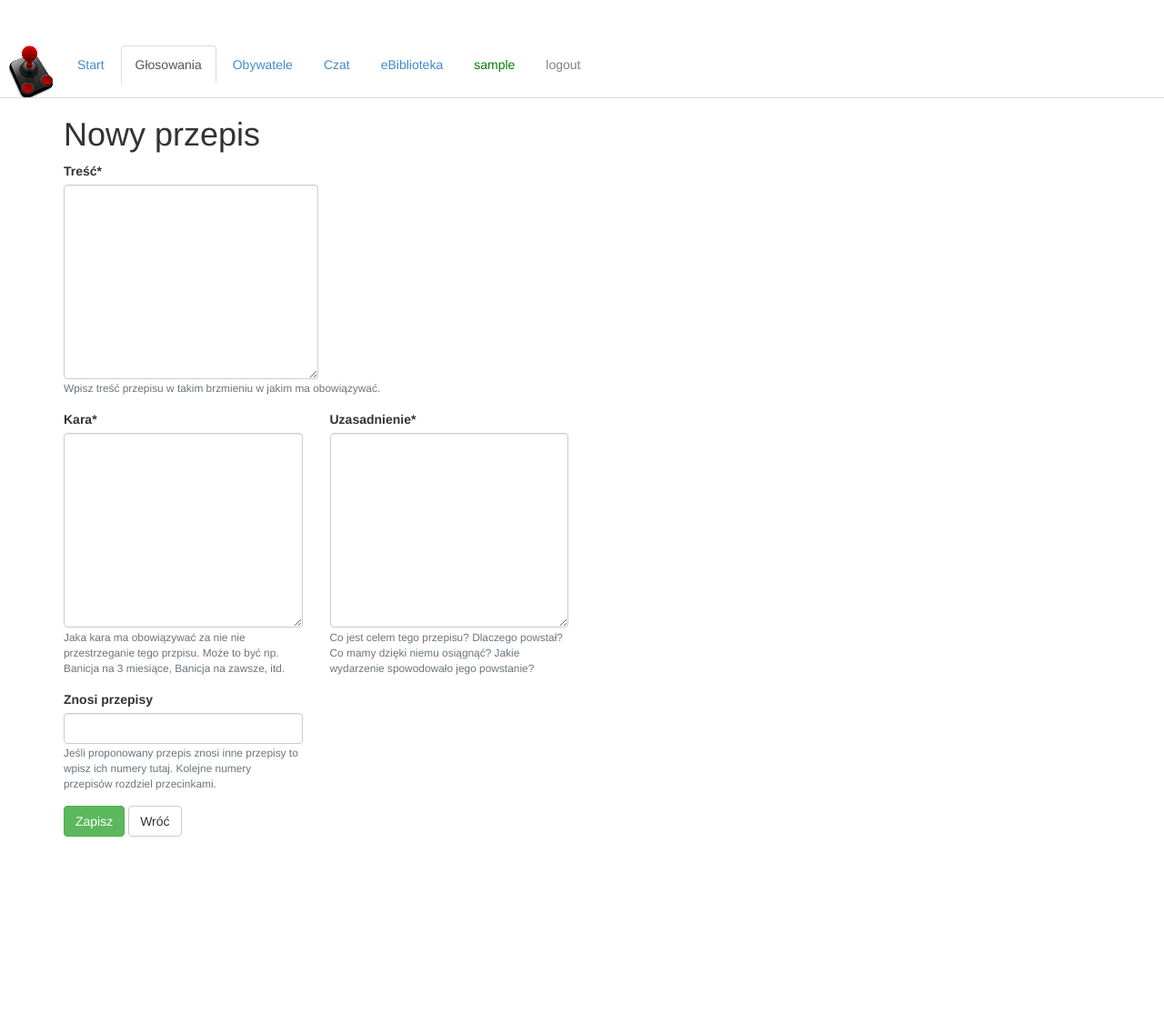
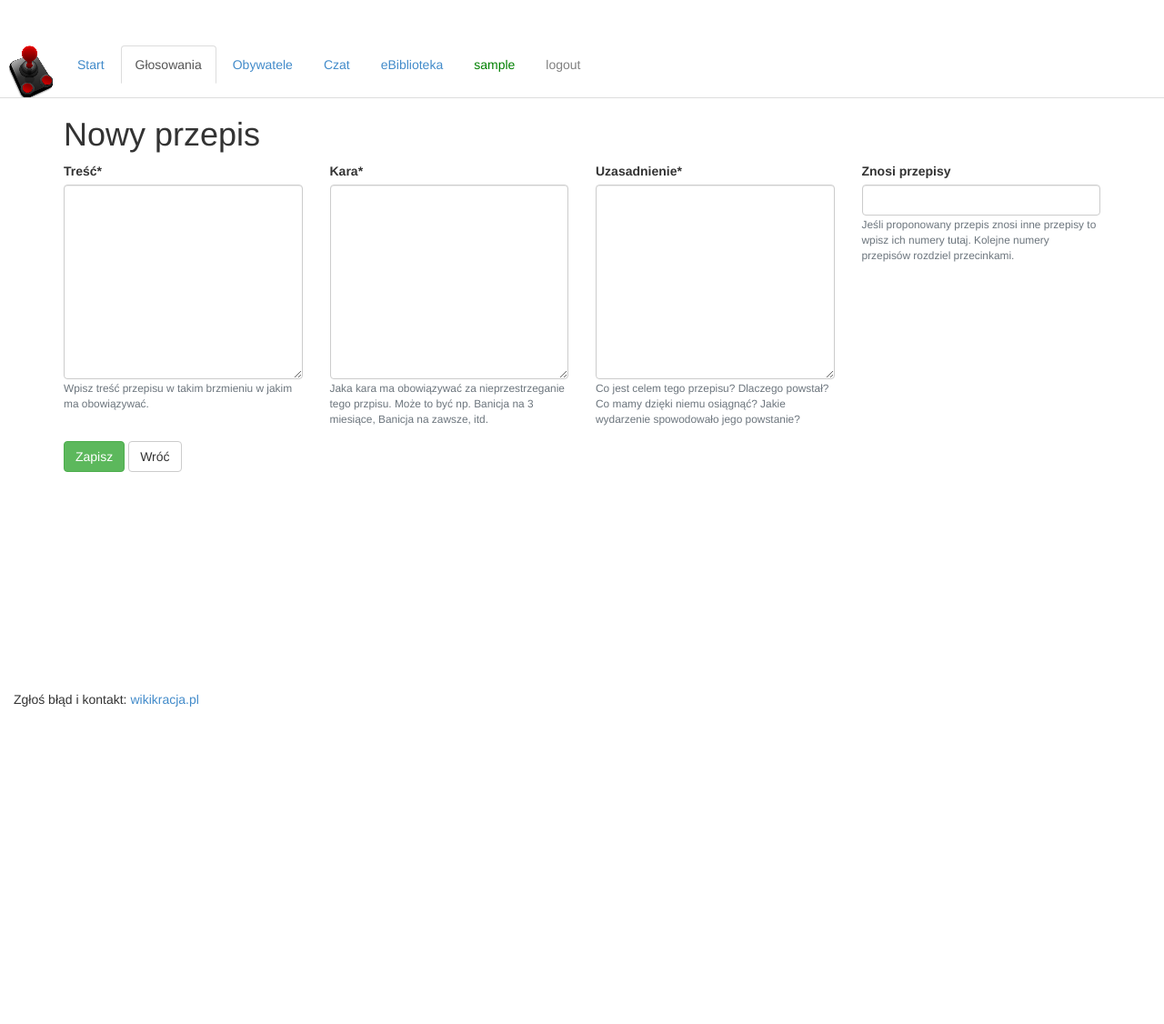
Before and after one commit to soma115/wikikracja, a Django app: page /glosowania/nowy/ in a window 1280 px wide. Shown: the top 1126 px of the page at 91% size. After the commit the page ends 777 px from the top, so only its background shows below. Run offline with Django 3.2, Linux system fonts and the light colour scheme; the visitor is signed in with stand-in values (Sample User, id 1); some libraries are stand-ins or nearby versions.

Commit message:
chat_fde

```diff
--- a/glosowania/models.py
+++ b/glosowania/models.py
@@ -9,27 +9,18 @@ base_dir = os.path.abspath('.')
 class Decyzja(models.Model):
     autor = models.CharField(max_length=200)
     tresc = models.TextField(max_length=500, null=True, verbose_name='Treść',
-                             help_text='Wpisz treść przepisu w takim brzmieniu\
-                                 w jakim ma obowiązywać.')
+                             help_text='Wpisz treść przepisu w takim brzmieniu w jakim ma obowiązywać.')
     kara = models.TextField(max_length=500, null=True, verbose_name='Kara',
-                            help_text='Jaka kara ma obowiązywać za nie\
-                                nie przestrzeganie tego przpisu. Może to być\
-                                np. Banicja na 3 miesiące, Banicja na zawsze,\
-                                itd.')
+                            help_text='Jaka kara ma obowiązywać za nieprzestrzeganie tego przpisu. Może to być np. Banicja na 3 miesiące, Banicja na zawsze, itd.')
     uzasadnienie = models.TextField(max_length=1500,
                                     null=True,
                                     verbose_name='Uzasadnienie',
-                                    help_text='Co jest celem tego przepisu?\
-                                        Dlaczego powstał? Co mamy dzięki niemu\
-                                        osiągnąć? Jakie wydarzenie spowodowało\
-                                        jego powstanie?')
+                                    help_text='Co jest celem tego przepisu? Dlaczego powstał? Co mamy dzięki niemu osiągnąć? Jakie wydarzenie spowodowało jego powstanie?')
     znosi = models.CharField(max_length=500,
                              null=True,
                              blank=True,
                              verbose_name='Znosi przepisy',
-                             help_text='Jeśli proponowany przepis znosi inne\
-                                przepisy to wpisz ich numery tutaj. Kolejne\
-                                numery przepisów rozdziel przecinkami.')
+                             help_text='Jeśli proponowany przepis znosi inne przepisy to wpisz ich numery tutaj. Kolejne numery przepisów rozdziel przecinkami.')
     ile_osob_podpisalo = models.SmallIntegerField(editable=False, default=0)
     data_powstania = models.DateField(auto_now_add=True,
                                       editable=False,
--- a/glosowania/templates/glosowania/dodaj.html
+++ b/glosowania/templates/glosowania/dodaj.html
@@ -10,20 +10,19 @@
             {% comment %} {{ form|crispy }} {% endcomment %}
 
 <div class="row">
-                <div class="col-6">
+            <div class="col-md-3 col-sm-6 col-xs-12">
                 {{ form.tresc|as_crispy_field }}
             </div>
-            </div>
-            <div class="row">
-                <div class="col-3">
+
+            <div class="col-md-3 col-sm-6 col-xs-12">
                 {{ form.kara|as_crispy_field }}
             </div>
-                <div class="col-3">
+
+            <div class="col-md-3 col-sm-6 col-xs-12">
                 {{ form.uzasadnienie|as_crispy_field }}
             </div>
-            </div>
-            <div class="row">
-                <div class="col-3">
+
+            <div class="col-md-3 col-sm-6 col-xs-12">
                 {{ form.znosi|as_crispy_field }}
             </div>
 </div>
--- a/obywatele/templates/obywatele/szczegoly.html
+++ b/obywatele/templates/obywatele/szczegoly.html
@@ -17,8 +17,8 @@
 		{% else %}
 		<!--Podgląd cudzego profilu-->
 			<form action="#" method="get">
-		    <input class="btn btn-primary" type="submit" name="tak" value="Podaruj reputację"/>
-			<input class="btn btn-primary" type="submit" name="nie" value="Odbierz reputację"/>
+		    <input class="btn btn-primary" type="submit" name="tak" value="Znam tą osobę"/>
+			<input class="btn btn-primary" type="submit" name="nie" value="Nie znam tej osoby"/>
 		</form>
 		{% endif %}
 
--- a/zzz/settings.py
+++ b/zzz/settings.py
@@ -134,7 +134,7 @@ EMAIL_HOST_USER = config.email_host_user
 EMAIL_HOST_PASSWORD = config.email_host_password
 EMAIL_USE_SSL = config.email_use_ssl
 EMAIL_USE_TLS = config.email_use_tls
-#DEFAULT_FROM_EMAIL = config.default_from_email
+# DEFAULT_FROM_EMAIL = config.default_from_email
 
 X_FRAME_OPTIONS = 'DENY'
 # EMAIL_BACKEND = 'django.core.mail.backends.console.EmailBackend'
```
Also changed, not shown: glosowania/migrations/0010_auto_20190624_2144.py (added). Lines whose indentation alone changed are shown as unchanged.
